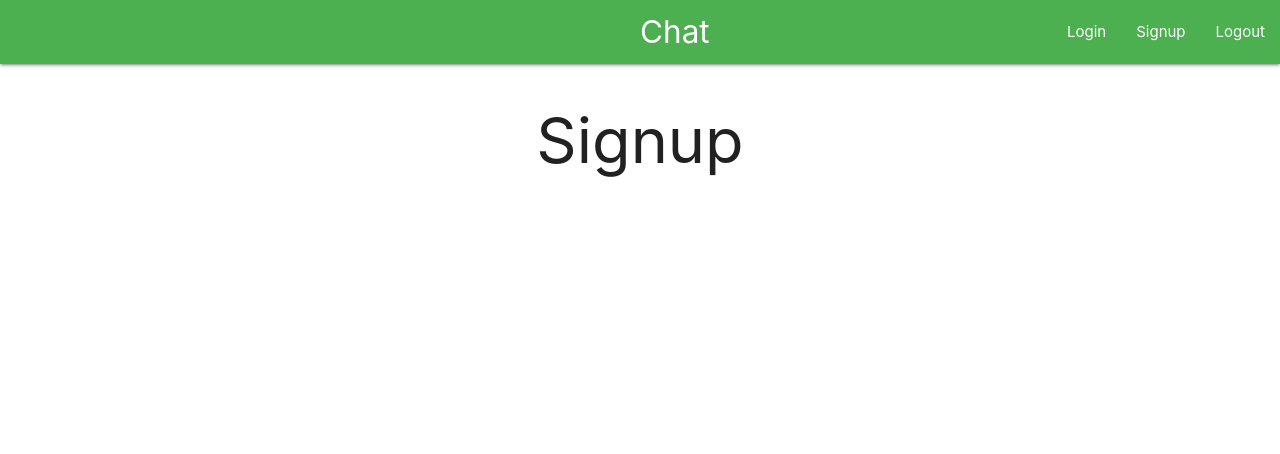
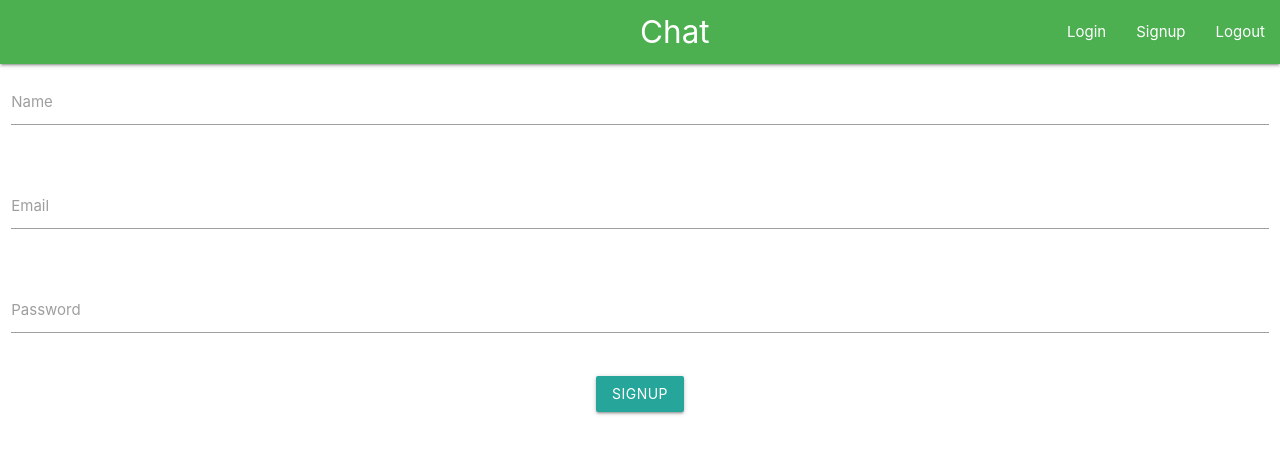
Before and after one commit to willywin99/chat-room-app, a React (Create React App) app in the folder client/: page /signup in a window 1280 px wide. Shown: the top 454 px of the page. Built offline with nearby package versions, Linux system fonts and the light colour scheme.

Commit message:
Detail the signup page

```diff
--- a/client/src/components/auth/Signup.js
+++ b/client/src/components/auth/Signup.js
@@ -2,9 +2,30 @@
 
 const Signup = () => {
   return (
-    <div>
-      <h1>Signup</h1>
+    <div className="row">
+      <form className="col s12">
+        <div className="row">
+          <div className="input-field col s12">
+            <input id="name" type="text" className="validate" />
+            <label htmlFor="name">Name</label>
+          </div>
+        </div>
+        <div className="row">
+          <div className="input-field col s12">
+            <input id="email" type="email" className="validate" />
+            <label htmlFor="email">Email</label>
+          </div>
+        </div>
+        <div className="row">
+          <div className="input-field col s12">
+            <input id="password" type="password" className="validate" />
+            <label htmlFor="password">Password</label>
+          </div>
+        </div>
+        <button className="btn">Signup</button>
+      </form>
     </div>
+
   )
 }
 
```
